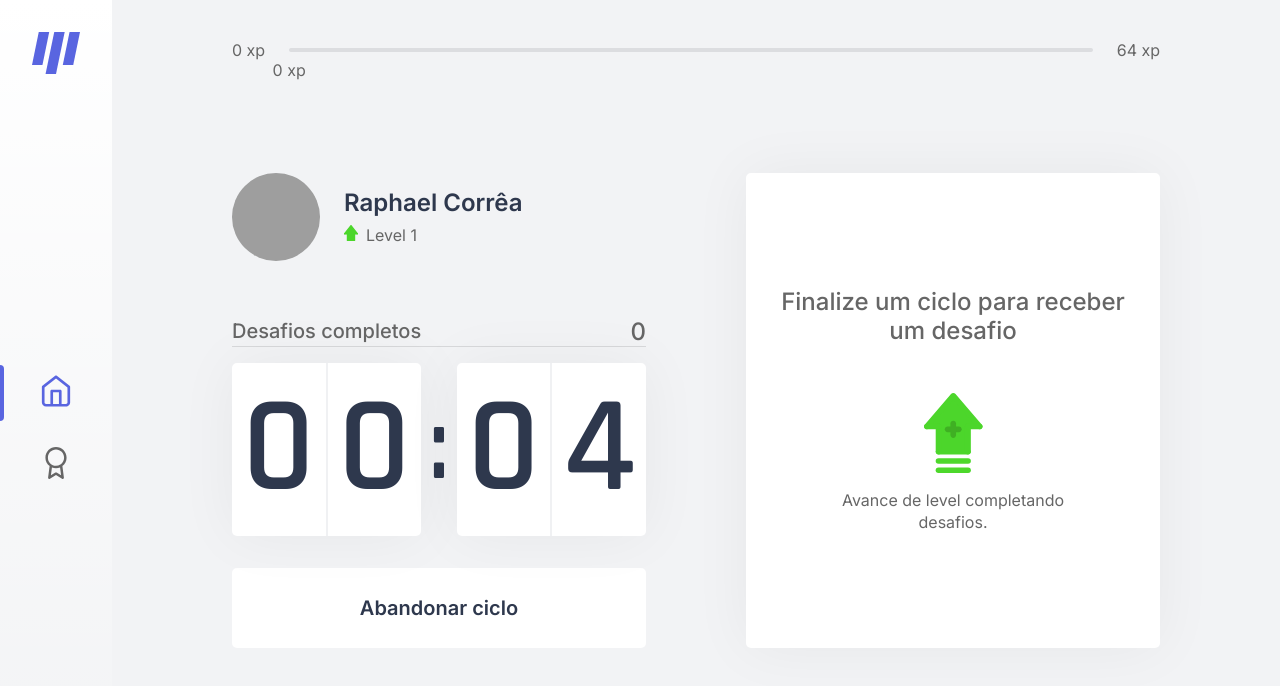
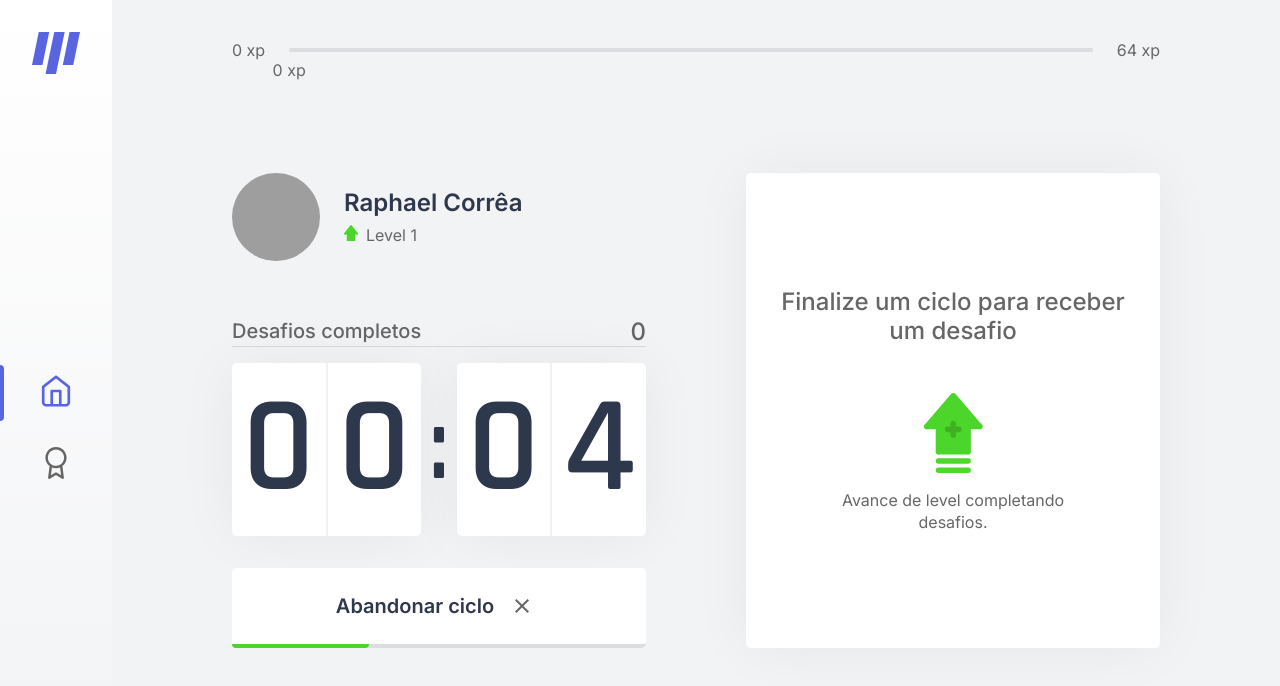
Before and after one commit to raphaeldevs/nlw4-moveit, a Next.js app: page / in a window 1280 px wide. Both pictures are taken after a click on the button "Iniciar ciclo". Shown: the top 686 px of the page. Built offline with nearby package versions, Linux system fonts and the light colour scheme; grey boxes are pictures that could not be loaded.

Commit message:
feat:  new styles and time percent

```diff
--- a/src/components/Countdown.tsx
+++ b/src/components/Countdown.tsx
@@ -8,6 +8,7 @@ export function Countdown() {
   const {
     minutes,
     seconds,
+    timePercent,
     hasFinished,
     isActive,
     startCountdown,
@@ -47,6 +48,9 @@ export function Countdown() {
               onClick={resetCountdown}
             >
               Abandonar ciclo
+              <img src="icons/close.svg" alt="Close" />
+
+              <div style={{ width: `${timePercent}%` }}/>
             </button>
           ) : (
             <button
--- a/src/contexts/CountdownContext.tsx
+++ b/src/contexts/CountdownContext.tsx
@@ -11,6 +11,7 @@ import { ChallengesContext } from './ChallengesContext'
 interface CountdownContextData {
   minutes: number
   seconds: number
+  timePercent: number
   hasFinished: boolean
   isActive: boolean
   startCountdown: () => void
@@ -28,12 +29,17 @@ let countdownTimeout: NodeJS.Timeout
 export function CountdownProvider({ children }: CountdownContextProps) {
   const { startNewChallenge } = useContext(ChallengesContext)
 
-  const [time, setTime] = useState(0.1 * 60)
+  const twentyFiveMinutes = 0.1 * 60
+
+  const [time, setTime] = useState(twentyFiveMinutes)
   const [isActive, setIsActive] = useState(false)
   const [hasFinished, setHasFinished] = useState(false)
 
   const minutes = Math.floor(time / 60)
   const seconds = time % 60
+  const timePercent = Math.floor(
+    ((twentyFiveMinutes - time) / twentyFiveMinutes) * 100
+  )
 
   function startCountdown() {
     setIsActive(true)
@@ -43,7 +49,7 @@ export function CountdownProvider({ children }: CountdownContextProps) {
     clearTimeout(countdownTimeout)
     setIsActive(false)
     setHasFinished(false)
-    setTime(0.1 * 60)
+    setTime(twentyFiveMinutes)
   }
 
   useEffect(() => {
@@ -61,6 +67,7 @@ export function CountdownProvider({ children }: CountdownContextProps) {
   const contextValues = {
     minutes,
     seconds,
+    timePercent,
     hasFinished,
     isActive,
     startCountdown,
--- a/src/styles/components/Countdown.module.css
+++ b/src/styles/components/Countdown.module.css
@@ -78,12 +78,42 @@
   background: var(--white);
 
   color: var(--title);
+
+  border-bottom: 4px solid var(--gray);
+
+  position: relative;
+}
+
+.countdownButtonActive div {
+  content: '';
+
+  position: absolute;
+  bottom: -4px;
+  left: 0;
+
+  height: 4px;
+
+  border-radius: 0 0 5px 5px;
+
+  background: var(--green);
+
+  transition: height .2s;
 }
 
 .countdownButtonActive:not(:disabled):hover {
   background: var(--red);
 
   color: var(--white);
+
+  border-bottom: 4px solid transparent;
+}
+
+.countdownButtonActive:not(:disabled):hover div {
+  height: 0;
+}
+
+.countdownButtonActive:not(:disabled):hover img {
+  filter: brightness(3);
 }
 
 .countdownButton:disabled {
```
